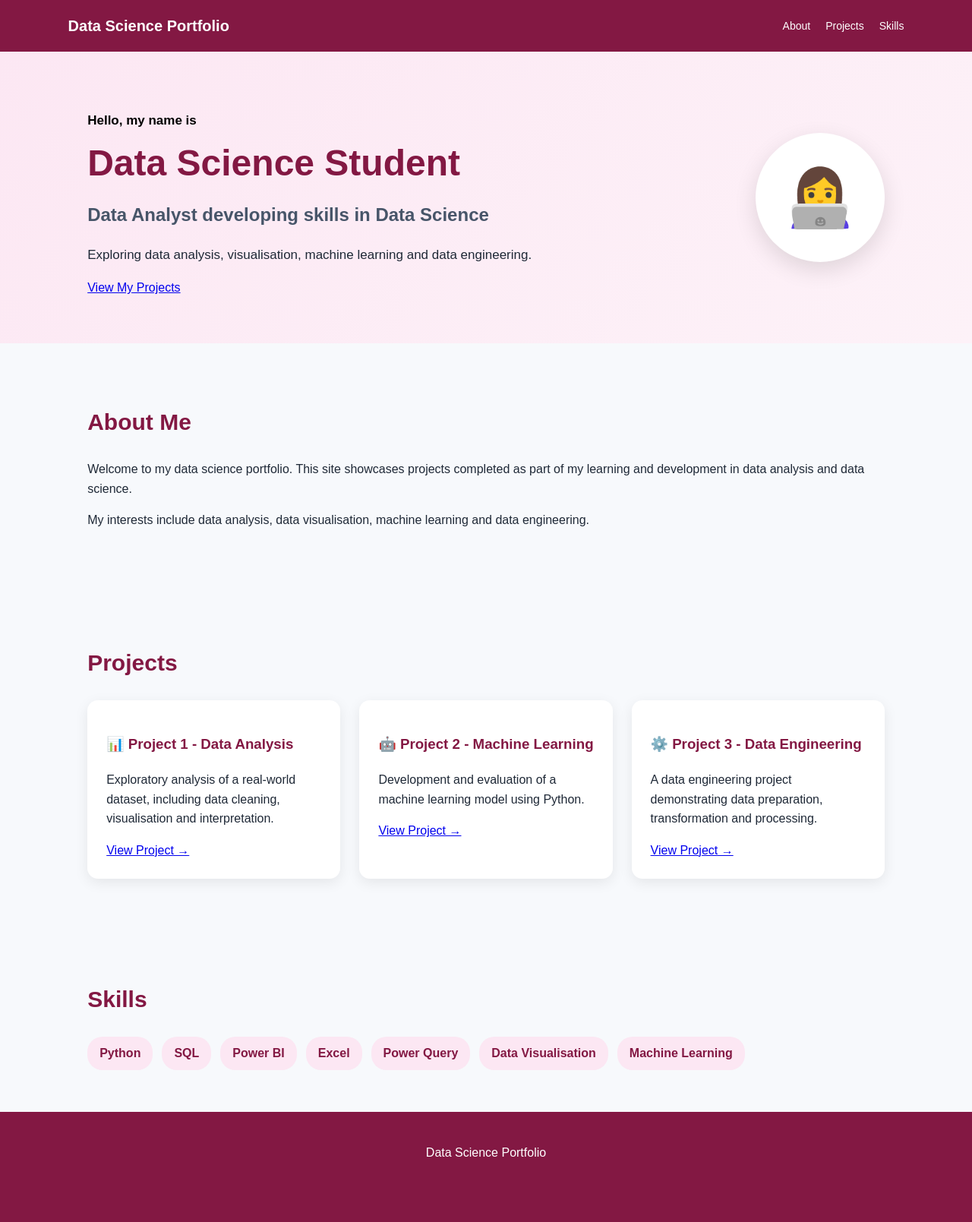
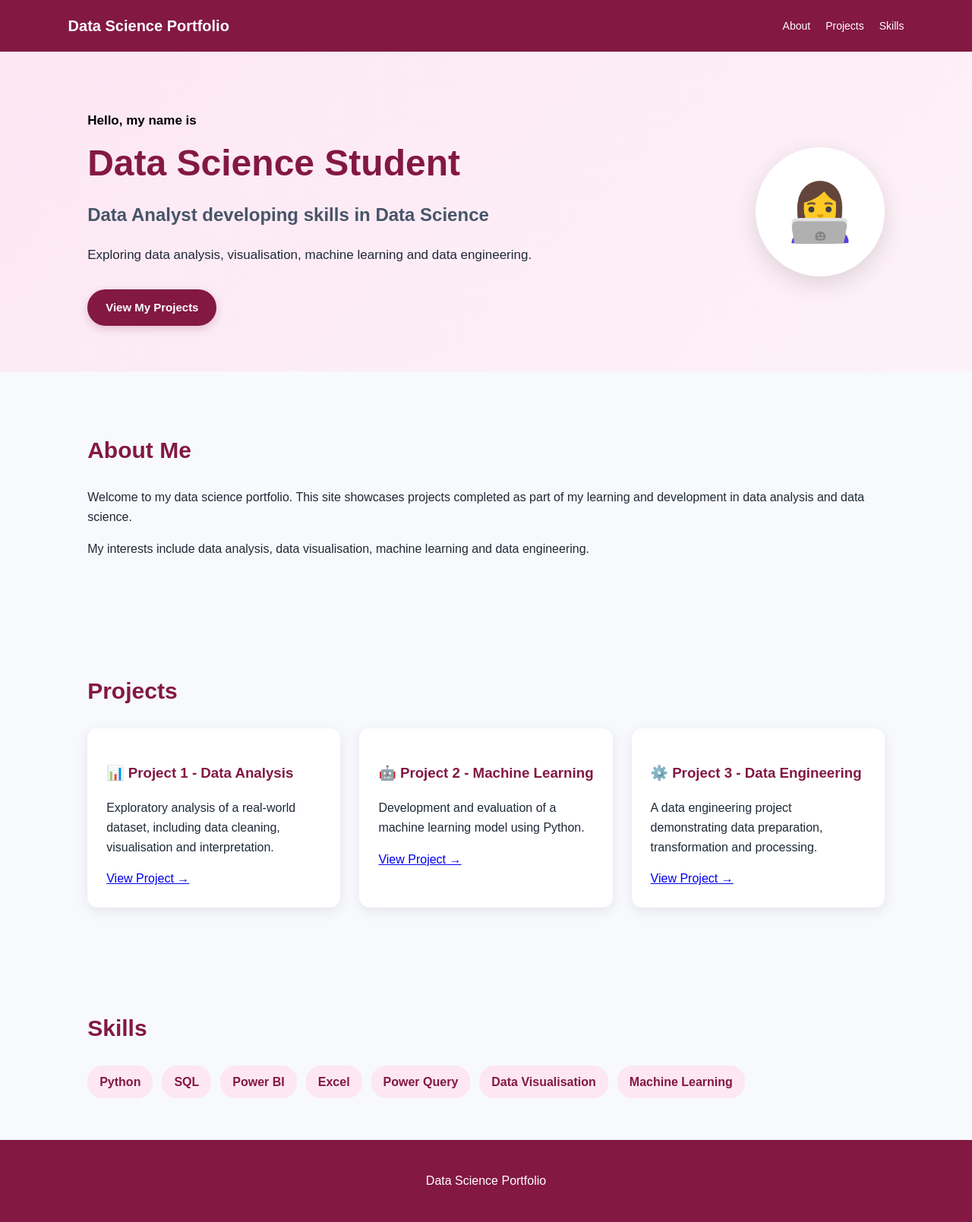
Before and after one commit to DataScienceStudent11/practice, a Jekyll site: the page index.html, which Jekyll copies as it is, in a window 1280 px wide. Shown: the whole page at 76% size. Built offline with Jekyll 4.4.1, drawn with Linux system fonts in a browser that asks for light colours; before the commit the page ends 1571 px from its top, so only the background shows below that.

Commit message:
Add button class to 'View My Projects' link

```diff
--- a/index.html
+++ b/index.html
@@ -42,7 +42,7 @@
                 machine learning and data engineering.
             </p>
 
-            <a href="#projects">View My Projects</a>
+            <a href="#projects" class="button">View My Projects</a>
 
         </div>
 
```
